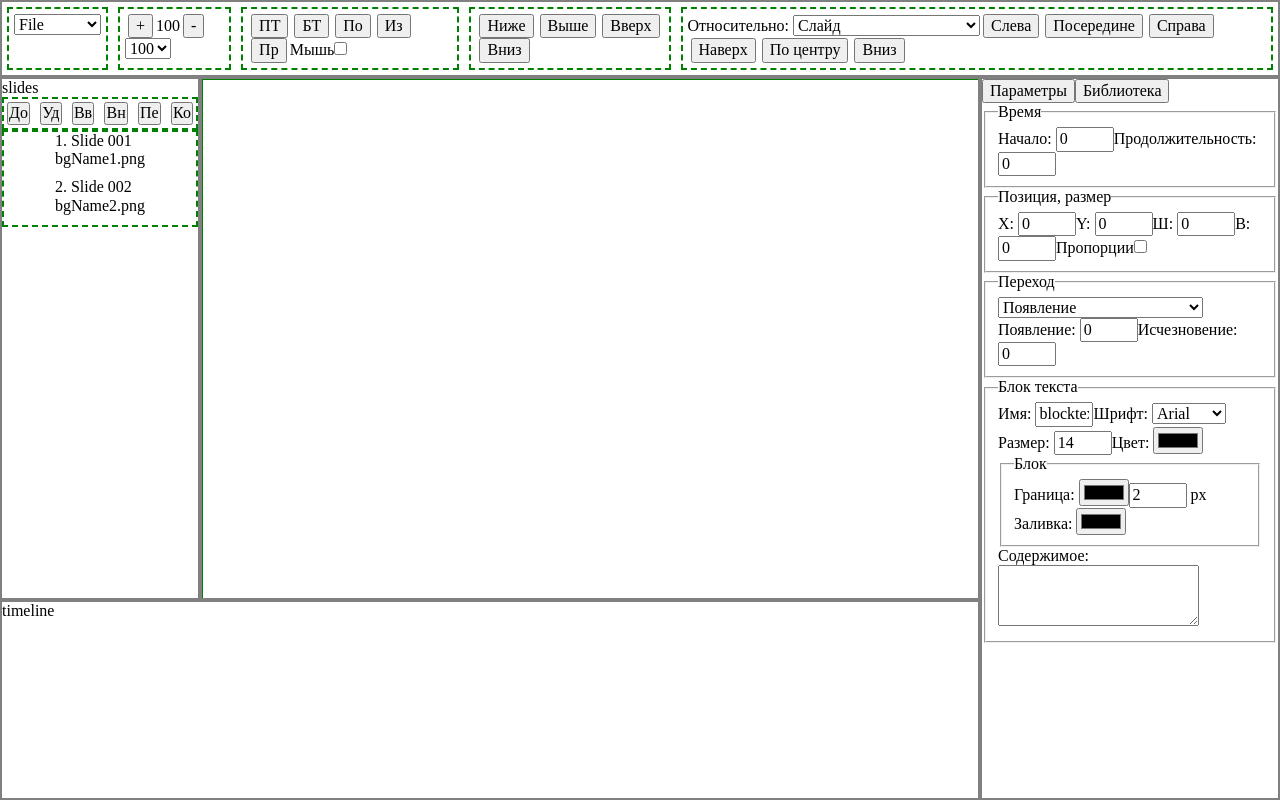
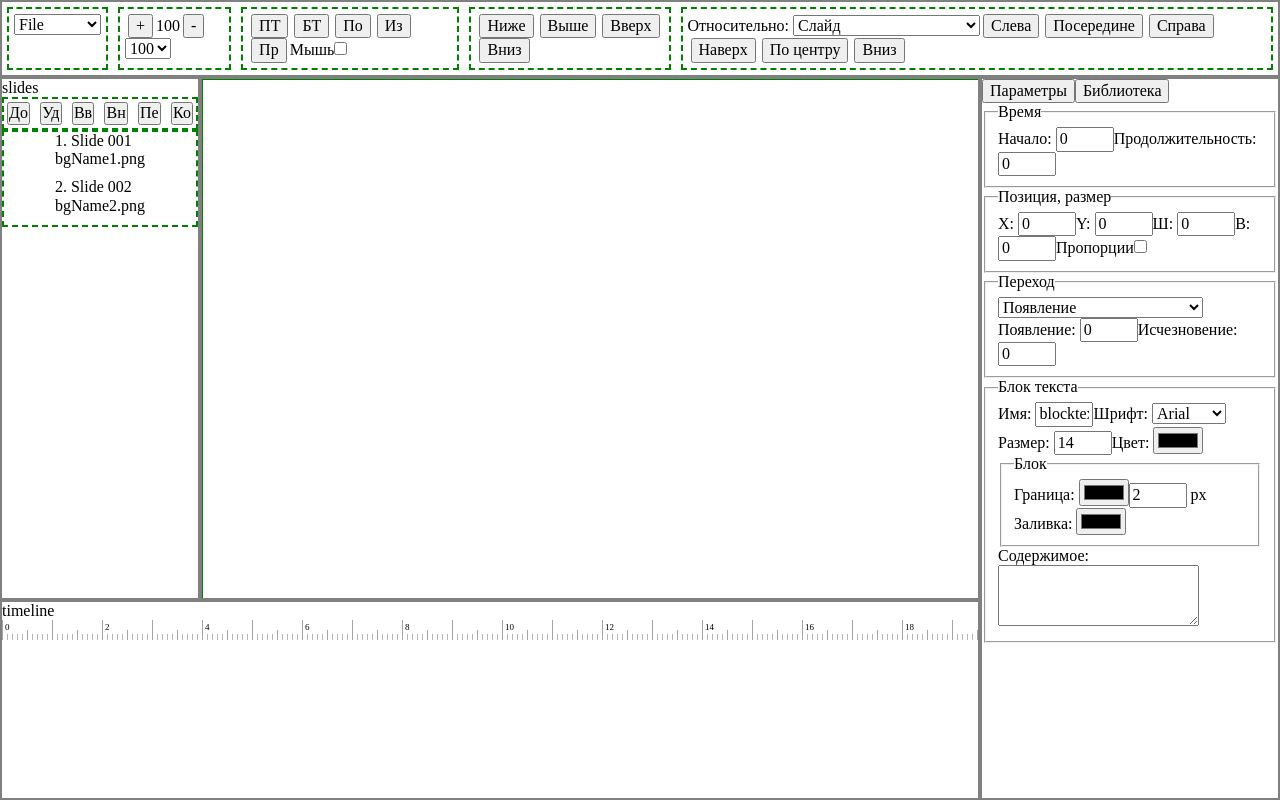
Before and after one commit to kvazimode/capticlone-desktop, a React app: page / in a window 1280 px wide. Built offline with nearby package versions, Linux system fonts and the light colour scheme.

Commit message:
ruler component

```diff
--- /dev/null
+++ b/public/css/ruler.css
@@ -0,0 +1,80 @@
+.ruler {
+    background-color: #ffffff;
+    background-image:
+      linear-gradient(90deg,
+        rgba(73, 73, 73, 0.5) 0,
+        rgba(73, 73, 73, 0.5) 2%,
+        transparent 2%
+      ),
+      linear-gradient(180deg,
+        #ffffff 50%,
+        transparent 50%
+      ),
+      linear-gradient(90deg,
+        transparent 50%,
+        rgba(73, 73, 73, 0.5) 50%,
+        rgba(73, 73, 73, 0.5) 52%,
+        transparent 52%
+      ),
+      linear-gradient(180deg,
+        #ffffff 70%,
+        transparent 70%
+      ),
+      linear-gradient(90deg,
+        transparent 10%,
+        rgba(73, 73, 73, 0.4) 10%,
+        rgba(73, 73, 73, 0.4) 12%,
+        transparent 12%,
+
+        transparent 20%,
+        rgba(73, 73, 73, 0.4) 20%,
+        rgba(73, 73, 73, 0.4) 22%,
+        transparent 22%,
+
+        transparent 30%,
+        rgba(73, 73, 73, 0.4) 30%,
+        rgba(73, 73, 73, 0.4) 32%,
+        transparent 32%,
+
+        transparent 40%,
+        rgba(73, 73, 73, 0.4) 40%,
+        rgba(73, 73, 73, 0.4) 42%,
+        transparent 42%,
+
+        transparent 60%,
+        rgba(73, 73, 73, 0.4) 60%,
+        rgba(73, 73, 73, 0.4) 62%,
+        transparent 62%,
+
+        transparent 70%,
+        rgba(73, 73, 73, 0.4) 70%,
+        rgba(73, 73, 73, 0.4) 72%,
+        transparent 72%,
+
+        transparent 80%,
+        rgba(73, 73, 73, 0.4) 80%,
+        rgba(73, 73, 73, 0.4) 82%,
+        transparent 82%,
+
+        transparent 90%,
+        rgba(73, 73, 73, 0.4) 90%,
+        rgba(73, 73, 73, 0.4) 92%,
+        transparent 92%
+      );
+    background-size: 50px 20px;
+    background-repeat: repeat-x;
+    min-height: 20px;
+
+    /* only needed for labels */
+    white-space:nowrap;
+    font-size:0;
+    margin:0;
+    padding:0;
+  }
+  .ruler label {
+    font-size:9px;
+    padding-top:2px;
+    display:inline-block;
+    width:100px;
+    text-indent:3px;
+  }
--- a/public/index.html
+++ b/public/index.html
@@ -9,6 +9,7 @@
   <link rel="stylesheet" href="css/panels.css">
   <link rel="stylesheet" href="css/blocks.css">
   <link rel="stylesheet" href="css/inputs.css">
+  <link rel="stylesheet" href="css/ruler.css">
 </head>
 
 <body>
--- /dev/null
+++ b/src/app/panels/timeline/ruler.jsx
@@ -0,0 +1,19 @@
+import React from 'react'
+
+export default function Ruler() {
+  return (
+    <div className="ruler">
+        <label>0</label>
+        <label>2</label>
+        <label>4</label>
+        <label>6</label>
+        <label>8</label>
+        <label>10</label>
+        <label>12</label>
+        <label>14</label>
+        <label>16</label>
+        <label>18</label>
+        <label>20</label>
+    </div>
+  )
+}
--- a/src/app/panels/timeline/timeline.jsx
+++ b/src/app/panels/timeline/timeline.jsx
@@ -1,9 +1,11 @@
 import React from 'react'
+import Ruler from './ruler.jsx'
 
 export default function Timeline() {
   return (
     <div className="panel panel-timeline">
       timeline
+      <Ruler />
     </div>
   )
 }
```
